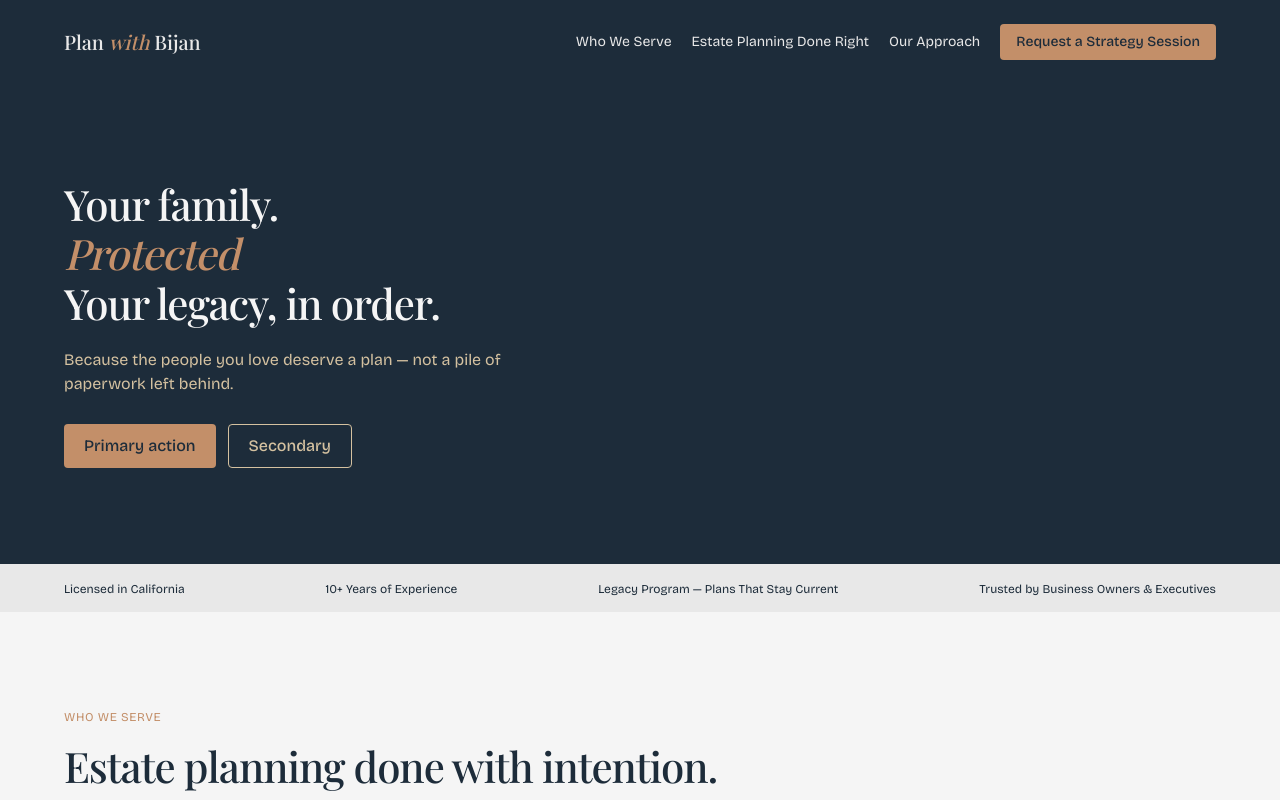
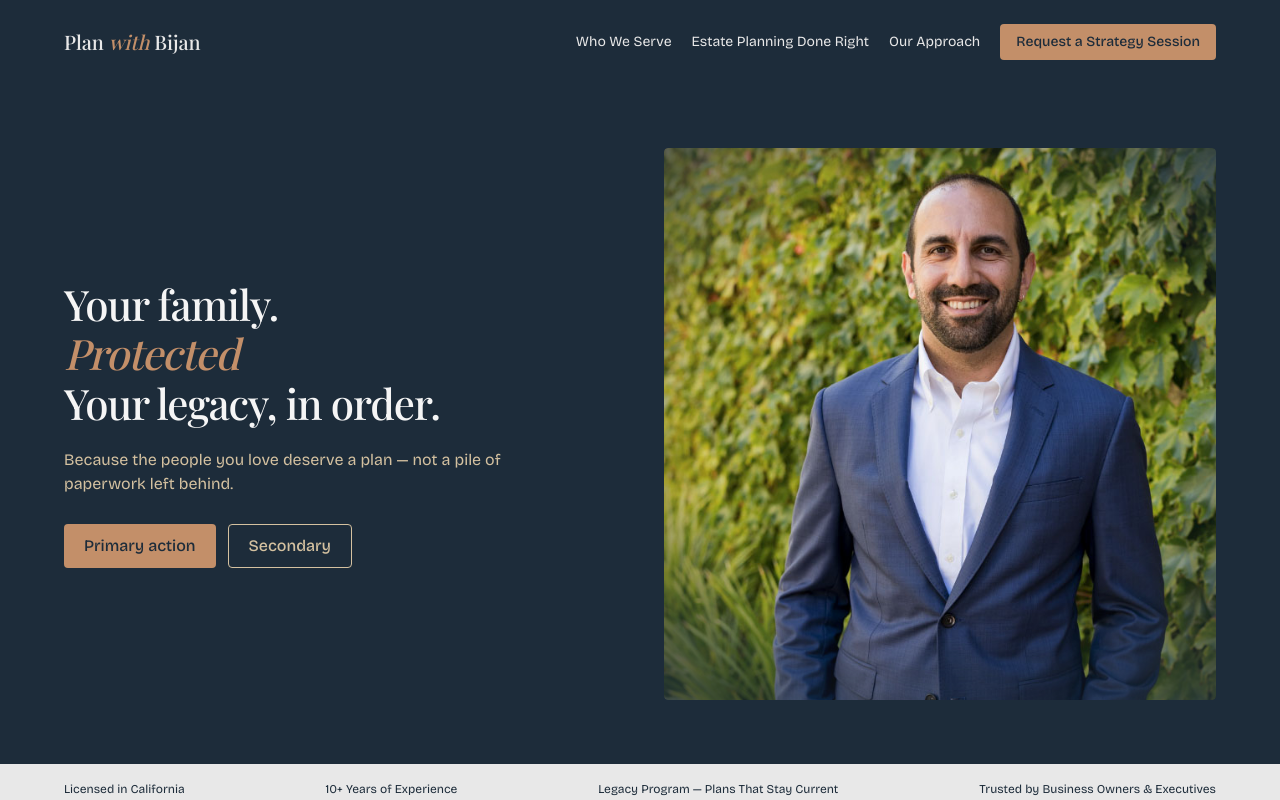
Before and after one commit to amirhoseinshahabnia/plan-with-bijan, a Next.js app: page / in a window 1280 px wide. Shown: the top 800 px of the page. Built offline with nearby package versions, Linux system fonts and the light colour scheme.

Commit message:
adds hero section with bijan image

```diff
--- a/app/page.tsx
+++ b/app/page.tsx
@@ -1,43 +1,16 @@
-import { Button } from "@/components/ui/button";
-import { Container } from "@/components/ui/container";
 import { CTA } from "@/components/ui/cta";
 import { EstatePlanningDoneRight } from "@/components/ui/estate-planning-done-right";
+import { Features } from "@/components/ui/features";
+import { Hero } from "@/components/ui/hero";
 import { OurApproach } from "@/components/ui/our-approach";
-import { Features } from "@/components/ui/features";
 import { WhoWeServe } from "@/components/ui/who-we-serve";
 import { Quote } from "@/components/ui/quote";
 import { Testimonials } from "@/components/ui/testimonials";
-import { Heading } from "@/components/ui/heading";
-import { Section } from "@/components/ui/section";
-import { Text } from "@/components/ui/text";
-import { Stack } from "@/components/ui/stack";
 
 export default function Home() {
   return (
     <main className="w-full">
-      <Container>
-        <Section as="div" padding="medium">
-          <Stack spacing={7}>
-            <Stack spacing={5}>
-              <Heading as="h1" variant="heading-2xl" className="text-gray-50">
-                Your family.
-                <br />
-                <span className="italic text-copper-500">Protected</span>
-                <br />
-                Your legacy, in order.
-              </Heading>
-              <Text variant="body-md" className="text-sand-500 max-w-lg">
-                Because the people you love deserve a plan — not a pile of
-                paperwork left behind.
-              </Text>
-            </Stack>
-            <div className="flex flex-wrap gap-3">
-              <Button>Primary action</Button>
-              <Button intent="secondary">Secondary</Button>
-            </div>
-          </Stack>
-        </Section>
-      </Container>
+      <Hero />
       <Features />
       <WhoWeServe />
       <EstatePlanningDoneRight />
--- /dev/null
+++ b/components/ui/hero.tsx
@@ -0,0 +1,50 @@
+import Image from "next/image";
+import { Button } from "@/components/ui/button";
+import { Container } from "@/components/ui/container";
+import { Heading } from "@/components/ui/heading";
+import { Section } from "@/components/ui/section";
+import { Stack } from "@/components/ui/stack";
+import { Text } from "@/components/ui/text";
+
+export function Hero() {
+  return (
+    <Container>
+      <Section as="div" padding="small">
+        <div className="grid grid-cols-1 items-center gap-10 wide:grid-cols-2 wide:gap-12">
+          <Stack spacing={7}>
+            <Stack spacing={5}>
+              <Heading as="h1" variant="heading-2xl" className="text-gray-50">
+                Your family.
+                <br />
+                <span className="italic text-copper-500">Protected</span>
+                <br />
+                Your legacy, in order.
+              </Heading>
+              <Text variant="body-md" className="max-w-lg text-sand-500">
+                Because the people you love deserve a plan — not a pile of
+                paperwork left behind.
+              </Text>
+            </Stack>
+            <div className="flex flex-wrap gap-3">
+              <Button>Primary action</Button>
+              <Button intent="secondary">Secondary</Button>
+            </div>
+          </Stack>
+
+          <div className="relative aspect-[1] w-full overflow-hidden rounded-sm [mask-image:radial-gradient(ellipse_84%_78%_at_50%_48%,#000_52%,transparent_100%)] [-webkit-mask-image:radial-gradient(ellipse_84%_78%_at_50%_48%,#000_52%,transparent_100%)]">
+            <Image
+              src="/bijan-web.jpg"
+              alt="Bijan Kaiser, estate planning attorney"
+              fill
+              priority
+              className="object-cover object-top"
+              sizes="(min-width: 56.25rem) 50vw, 100vw"
+            />
+          </div>
+        </div>
+      </Section>
+    </Container>
+  );
+}
+
+Hero.displayName = "Hero";
```
Also changed, not shown: public/bijan-web.jpg (added).
